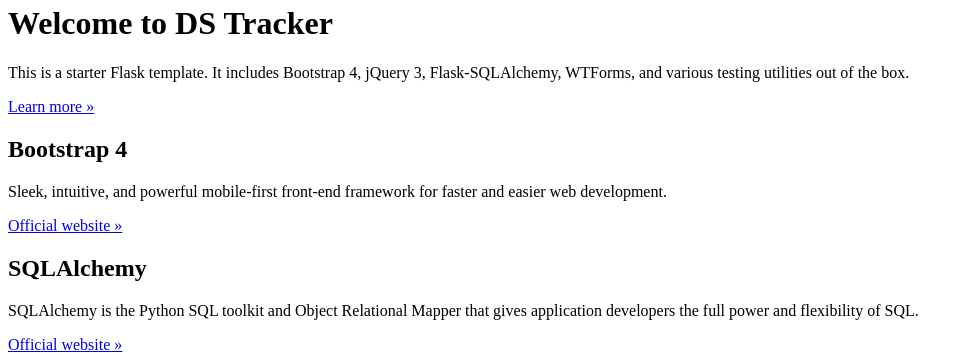
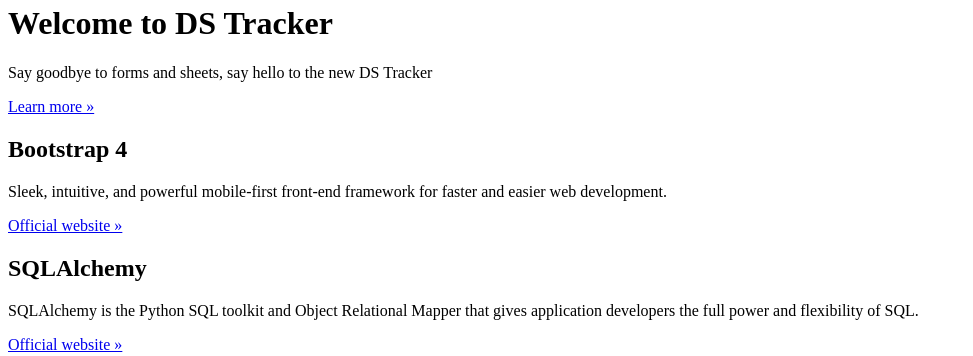
Before and after one commit to BrianThomasRoss/DS-Tracker, a Flask app: template ds_tracker/templates/public/home.html in a window 1280 px wide. Shown: the part 94-450 px from the top of the page, without its empty margins (0-973 px from the left). Run offline with Flask 2, Linux system fonts and the light colour scheme; the template is opened without the code that fills it, so the values that code supplies are empty; parts of the project's set-up code (start-up, migrations or seed data) failed here and were passed over.

Commit message:
Docker tweaks

```diff
--- a/ds_tracker/templates/public/home.html
+++ b/ds_tracker/templates/public/home.html
@@ -7,7 +7,7 @@
 
       <h1 class="display-3">Welcome to DS Tracker</h1>
 
-      <p>This is a starter Flask template. It includes Bootstrap 4, jQuery 3, Flask-SQLAlchemy, WTForms, and various testing utilities out of the box.</p>
+      <p>Say goodbye to forms and sheets, say hello to the new DS Tracker</p>
       <p><a href="https://github.com/cookiecutter-flask/cookiecutter-flask" class="btn btn-primary btn-large">Learn more &raquo;</a></p>
     </div>
 </div><!-- /.jumbotron -->
```
Also changed, not shown: 2 other files.
